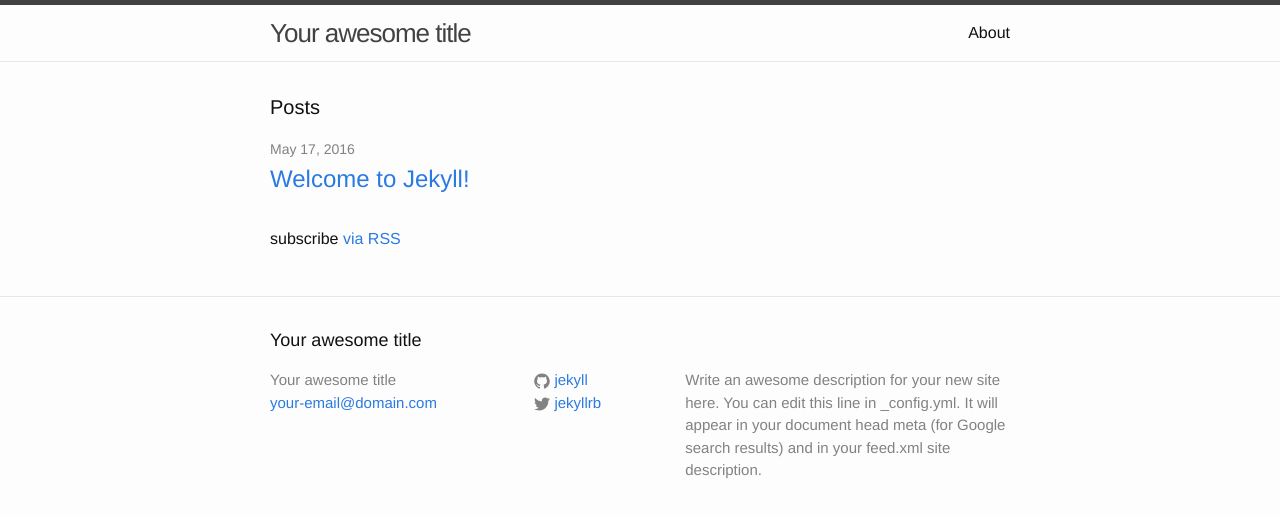
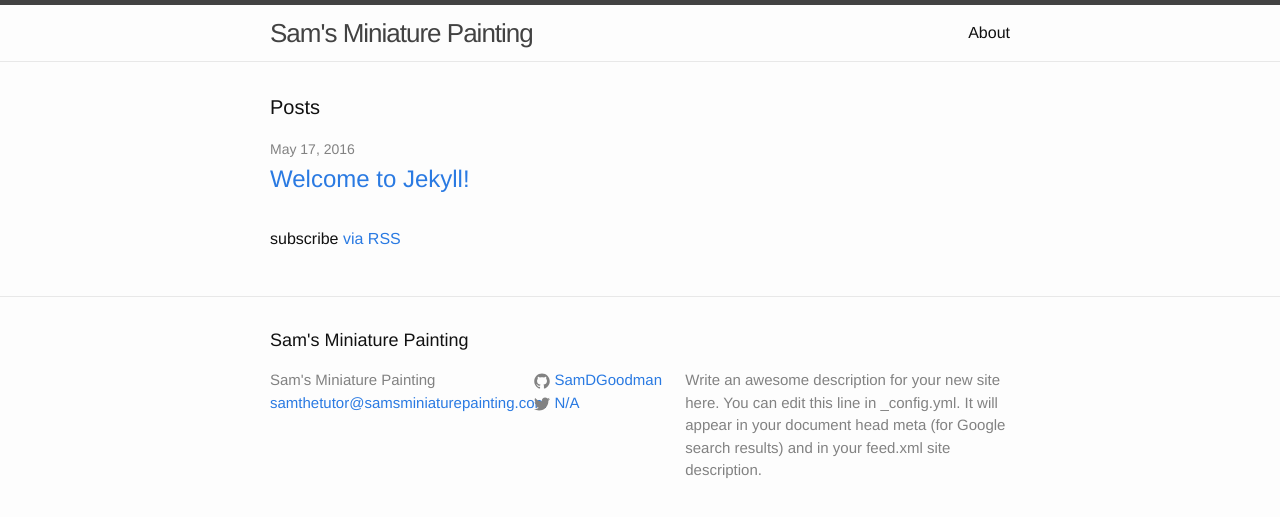
Before and after one commit to SamDGoodman/SamDGoodman.github.io, a Jekyll site: the page built from blog.html, in a window 1280 px wide. Shown: the top 517 px of the page. Built offline with Jekyll 4.4.1, drawn with Linux system fonts in a browser that asks for light colours.

Commit message:
Update _config.yml

```diff
--- a/_config.yml
+++ b/_config.yml
@@ -6,16 +6,16 @@
 # 'jekyll serve'. If you change this file, please restart the server process.
 
 # Site settings
-title: Your awesome title
-email: your-email@domain.com
+title: Sam's Miniature Painting
+email: samthetutor@samsminiaturepainting.com
 description: > # this means to ignore newlines until "baseurl:"
   Write an awesome description for your new site here. You can edit this
   line in _config.yml. It will appear in your document head meta (for
   Google search results) and in your feed.xml site description.
 baseurl: "" # the subpath of your site, e.g. /blog
-url: "http://yourdomain.com" # the base hostname & protocol for your site
-twitter_username: jekyllrb
-github_username:  jekyll
+url: "http://samsminiaturepainting.com" # the base hostname & protocol for your site
+twitter_username: N/A
+github_username:  SamDGoodman
 
 # Build settings
 markdown: kramdown
```
